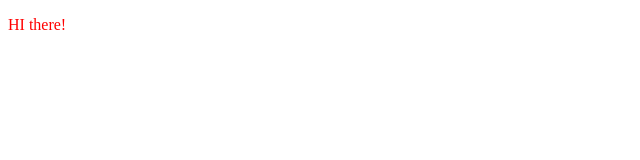
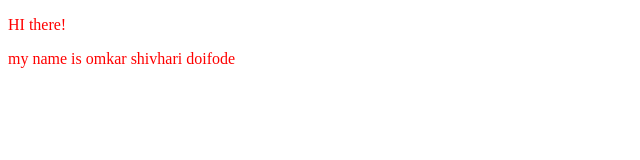
Before and after one commit to OmkarDoifode/localRepo, a plain HTML site: page index.html in a window 1280 px wide. Shown: the whole page, without its empty margins (0-640 px from the left). Drawn offline with Linux system fonts and the light colour scheme.

Commit message:
new update

```diff
--- a/index.html
+++ b/index.html
@@ -8,5 +8,6 @@
 </head>
 <body>
     <p>HI there!</p>
+    <p>my name is omkar shivhari doifode</p>
 </body>
 </html>
```
